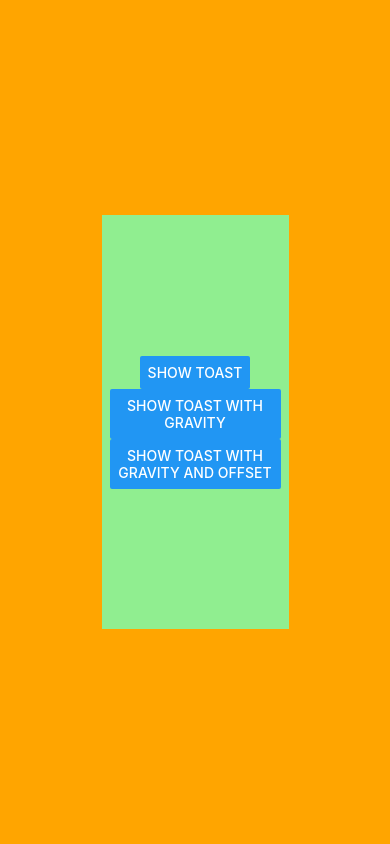
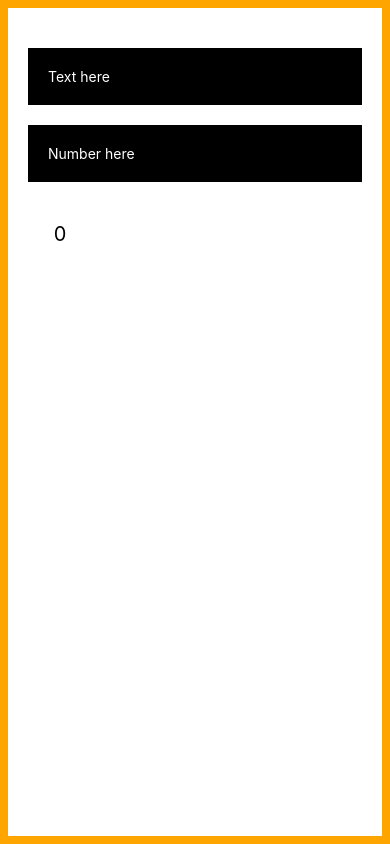
Before and after one commit to CheoR/rn-project2, a React Native app: screen / in a window 390 px wide. Built offline with nearby package versions, Linux system fonts and the light colour scheme.

Commit message:
feat: Appearance example to get user light/dark theme preferences

```diff
--- a/App.js
+++ b/App.js
@@ -87,6 +87,7 @@ export default function App() {
   const [count, setCount] = useState(0);
   const [refreshing, setRefreshing] = useState(false);
   const [text, setText] = useState("");
+  const [number, setNumber] = useState(0);
   const [rippleOverflow, setRippleOverflow] = useState(false);
   const [rippleColor, setRippleColor] = useState("red");
 
@@ -109,7 +110,22 @@ export default function App() {
 
   return (
     <View style={styles.container}>
-      <View style={styles.container2}>
+      <View style={styles.toggleLightMode}>
+        <TextInput
+          style={styles.toggleLightMode.textInput}
+          placeholder="Text here"
+          onChangeText={setText}
+        />
+        <TextInput
+          style={styles.toggleLightMode.textInput}
+          placeholder="Number here"
+          onChangeText={setNumber}
+        />
+        <Text style={styles.toggleLightMode.text}>
+          {text} {number}
+        </Text>
+      </View>
+      {/* <View style={styles.container2}>
         <Button onPress={showToast} title="Show Toast" />
         <Button
           onPress={showToastWithGravity}
@@ -119,7 +135,7 @@ export default function App() {
           onPress={showToastWithGravityAndOffset}
           title="Show Toast with Gravity and offset"
         />
-      </View>
+      </View> */}
 
       {/*
         <TouchableNativeFeedback
--- a/styles.js
+++ b/styles.js
@@ -1,4 +1,6 @@
-import { StyleSheet } from "react-native";
+import { Appearance, StyleSheet } from "react-native";
+
+const colorScheme = Appearance.getColorScheme();
 
 const styles = StyleSheet.create({
   container: {
@@ -79,6 +81,23 @@ const styles = StyleSheet.create({
     borderWidth: 2,
     borderRadius: 25,
   },
+  toggleLightMode: {
+    flex: 1,
+    padding: 20,
+    backgroundColor: colorScheme === "light" ? "white" : "dark",
+    textInput: {
+      marginTop: 20,
+      backgroundColor: colorScheme === "light" ? "black" : "white",
+      color: colorScheme === "light" ? "white" : "black",
+      padding: 20,
+    },
+    text: {
+      fontSize: 20,
+      marginTop: 20,
+      color: colorScheme === "light" ? "black" : "white",
+      padding: 20,
+    },
+  },
 });
 
 export default styles;
```
